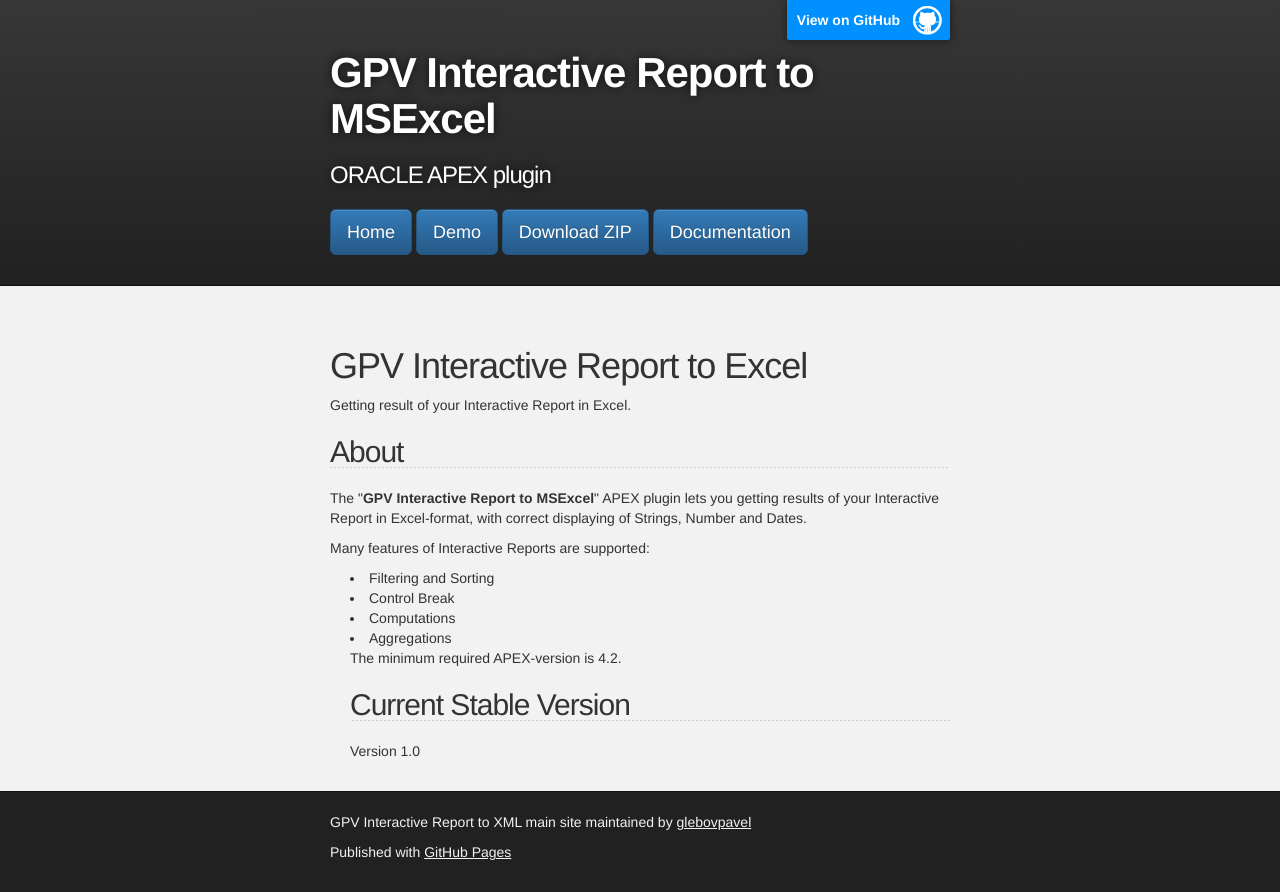
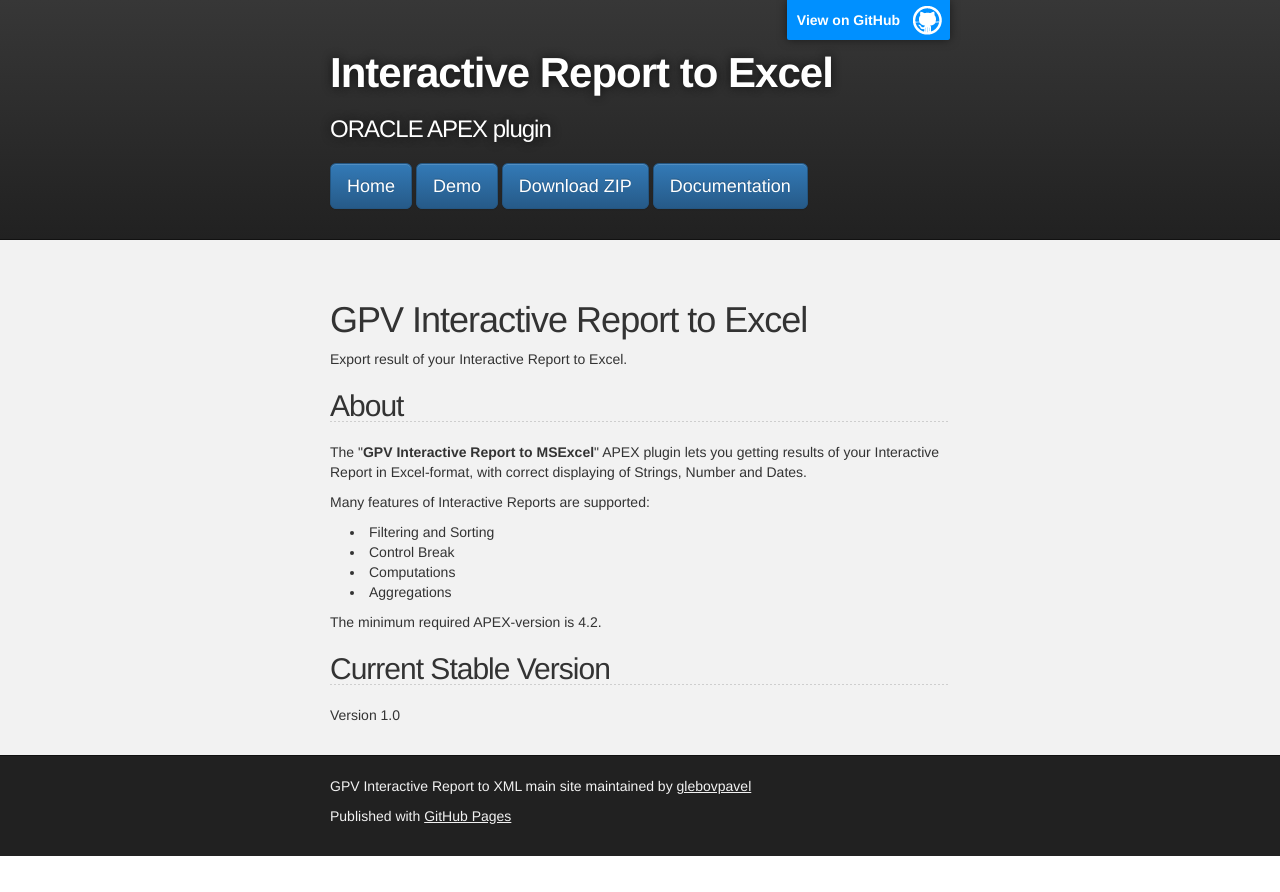
Before and after one commit to glebovpavel/Description_IR_TO_XSLX, a plain HTML site: page index.html in a window 1280 px wide. After the commit the page ends 856 px from the top, so only its background shows below. Drawn offline with nearby package versions, Linux system fonts and the light colour scheme.

Commit message:
Design chenges

```diff
--- a/index.html
+++ b/index.html
@@ -16,7 +16,7 @@
     <!-- Latest compiled and minified JavaScript -->
     <script src="//netdna.bootstrapcdn.com/bootstrap/3.1.1/js/bootstrap.min.js"></script>
 
-    <title>GPV Interactive Report to XML</title>
+    <title>Interactive Report to Excel</title>
   </head>
 
   <body>
@@ -26,7 +26,7 @@
         <header class="inner">
           <a id="forkme_banner" href="https://github.com/glebovpavel/IR_to_MSExcel" target="_blank">View on GitHub</a>
 
-          <h1 id="project_title">GPV Interactive Report to MSExcel</h1>
+          <h1 id="project_title">Interactive Report to Excel</h1>
           <h2 id="project_tagline">ORACLE APEX plugin</h2>
 
             <div>
@@ -44,7 +44,7 @@
         <h1>
 <a name="gpv-interactive-report-to-MSExcel" class="anchor" href="#gpv-interactive-report-to-ms-excel"><span class="octicon octicon-link"></span></a>GPV Interactive Report to Excel</h1>
 
-<p>Getting result of your Interactive Report in Excel. </p>
+<p>Export result of your Interactive Report to Excel. </p>
 
 <h2>
 <a name="about" class="anchor" href="#about"><span class="octicon octicon-link"></span></a>About</h2>
@@ -58,6 +58,7 @@
 <li>  Control Break</li>
 <li>  Computations</li>
 <li>  Aggregations</li>
+</ul>
 
 <p>The minimum required APEX-version is 4.2.
 
```
